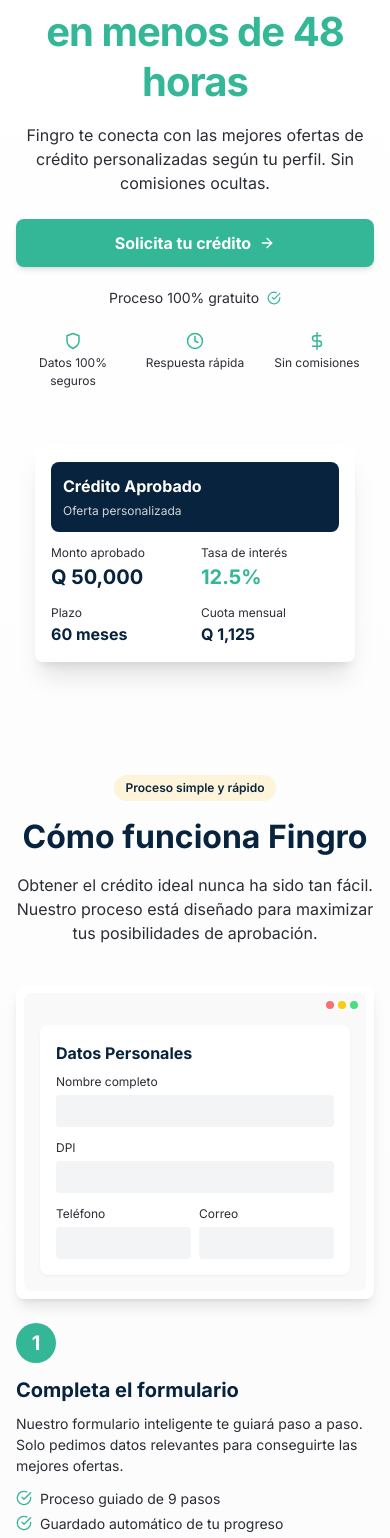
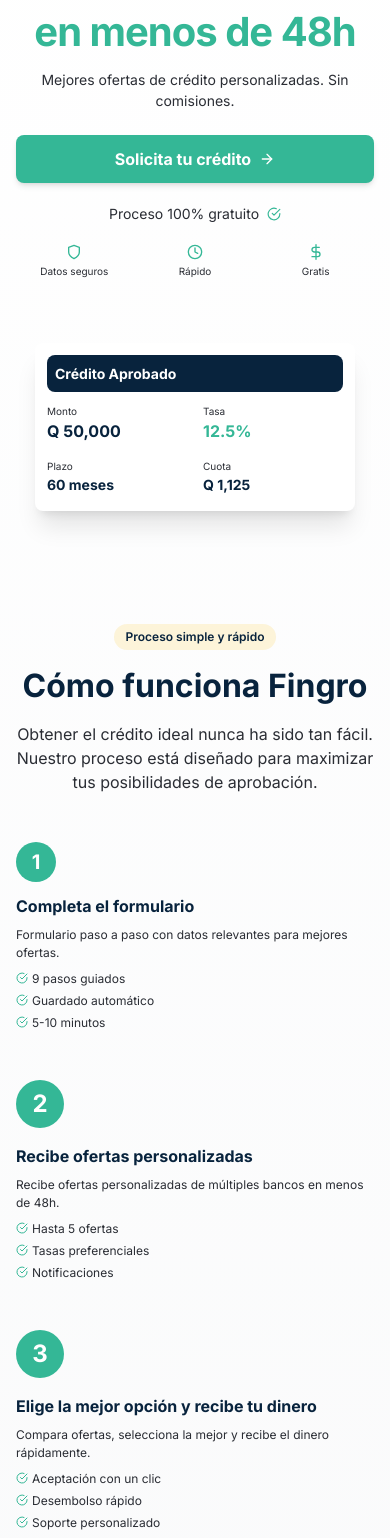
Before and after one commit to Fingroai/Fingro-landingpage, a Next.js app in the folder frontend/: page / in a window 390 px wide. Shown: the part 260-1798 px from the top of the page. Built offline with nearby package versions, Linux system fonts and the light colour scheme.

Commit message:
Mejora diseño móvil: elimina ilustraciones en la sección 'Cómo funciona Fingro' en versión móvil y optimiza espaciado

```diff
--- a/frontend/pages/index.tsx
+++ b/frontend/pages/index.tsx
@@ -225,10 +225,13 @@
               </div>
               <h1 className="text-3xl sm:text-4xl md:text-5xl font-bold text-primary-dark tracking-tight leading-tight">
                 <span className="block">Encuentra tu crédito ideal</span>
-                <span className="block text-primary-green">en menos de 48 horas</span>
+                <span className="block text-primary-green">en menos de 48h</span>
               </h1>
-              <p className="mt-4 sm:mt-6 text-base sm:text-lg md:text-xl text-secondary-text">
+              <p className="mt-4 sm:mt-6 text-base sm:text-lg md:text-xl text-secondary-text hidden sm:block">
                 Fingro te conecta con las mejores ofertas de crédito personalizadas según tu perfil. Sin comisiones ocultas.
+              </p>
+              <p className="mt-3 text-sm text-secondary-text sm:hidden">
+                Mejores ofertas de crédito personalizadas. Sin comisiones.
               </p>
 
               <div className="mt-6 sm:mt-8 flex flex-col sm:flex-row gap-3 sm:gap-4">
@@ -245,45 +248,44 @@
                 </div>
               </div>
 
-              <div className="mt-6 sm:mt-8 grid grid-cols-3 gap-2 sm:gap-4">
+              <div className="mt-5 sm:mt-8 grid grid-cols-3 gap-1 sm:gap-4">
                 <div className="flex flex-col sm:flex-row items-center sm:items-start text-center sm:text-left">
-                  <span className="text-primary-green mb-1 sm:mb-0 sm:mr-2"><FiShield size={18} /></span>
-                  <span className="text-xs sm:text-sm">Datos 100% seguros</span>
+                  <span className="text-primary-green mb-1 sm:mb-0 sm:mr-2"><FiShield size={16} /></span>
+                  <span className="text-[10px] sm:text-sm">Datos seguros</span>
                 </div>
                 <div className="flex flex-col sm:flex-row items-center sm:items-start text-center sm:text-left">
-                  <span className="text-primary-green mb-1 sm:mb-0 sm:mr-2"><FiClock size={18} /></span>
-                  <span className="text-xs sm:text-sm">Respuesta rápida</span>
+                  <span className="text-primary-green mb-1 sm:mb-0 sm:mr-2"><FiClock size={16} /></span>
+                  <span className="text-[10px] sm:text-sm">Rápido</span>
                 </div>
                 <div className="flex flex-col sm:flex-row items-center sm:items-start text-center sm:text-left">
-                  <span className="text-primary-green mb-1 sm:mb-0 sm:mr-2"><FiDollarSign size={18} /></span>
-                  <span className="text-xs sm:text-sm">Sin comisiones</span>
+                  <span className="text-primary-green mb-1 sm:mb-0 sm:mr-2"><FiDollarSign size={16} /></span>
+                  <span className="text-[10px] sm:text-sm">Gratis</span>
                 </div>
               </div>
             </div>
 
             {/* Versión móvil de la tarjeta de crédito */}
-            <div className="relative block md:hidden mt-6">
-              <div className="bg-white p-4 rounded-lg shadow-xl mx-auto max-w-xs">
-                <div className="bg-primary-dark p-3 rounded-lg text-white mb-3">
-                  <h3 className="font-bold text-base mb-1">Crédito Aprobado</h3>
-                  <p className="text-xs opacity-80">Oferta personalizada</p>
+            <div className="relative block md:hidden mt-8">
+              <div className="bg-white p-3 rounded-lg shadow-xl mx-auto max-w-xs">
+                <div className="bg-primary-dark p-2 rounded-lg text-white mb-2">
+                  <h3 className="font-bold text-sm">Crédito Aprobado</h3>
                 </div>
-                <div className="grid grid-cols-2 gap-3">
+                <div className="grid grid-cols-2 gap-4 py-1">
                   <div>
-                    <p className="text-xs text-secondary-text">Monto aprobado</p>
-                    <p className="text-lg font-bold text-primary-dark">Q 50,000</p>
+                    <p className="text-[10px] text-secondary-text">Monto</p>
+                    <p className="text-base font-bold text-primary-dark">Q 50,000</p>
                   </div>
                   <div>
-                    <p className="text-xs text-secondary-text">Tasa de interés</p>
-                    <p className="text-lg font-bold text-primary-green">12.5%</p>
+                    <p className="text-[10px] text-secondary-text">Tasa</p>
+                    <p className="text-base font-bold text-primary-green">12.5%</p>
                   </div>
                   <div>
-                    <p className="text-xs text-secondary-text">Plazo</p>
-                    <p className="text-base font-bold text-primary-dark">60 meses</p>
+                    <p className="text-[10px] text-secondary-text">Plazo</p>
+                    <p className="text-sm font-bold text-primary-dark">60 meses</p>
                   </div>
                   <div>
-                    <p className="text-xs text-secondary-text">Cuota mensual</p>
-                    <p className="text-base font-bold text-primary-dark">Q 1,125</p>
+                    <p className="text-[10px] text-secondary-text">Cuota</p>
+                    <p className="text-sm font-bold text-primary-dark">Q 1,125</p>
                   </div>
                 </div>
               </div>
@@ -346,35 +348,40 @@
             <div className="hidden md:block absolute top-24 left-1/2 w-0.5 h-[calc(100%-120px)] bg-primary-green bg-opacity-30 -translate-x-1/2"></div>
 
             <div className="space-y-12 md:space-y-24 relative">
+              {/* Mensaje de advertencia para desarrollo - eliminar en producción */}
+              <div className="hidden">Las ilustraciones del proceso han sido eliminadas en la versión móvil</div>
               {/* Step 1 */}
               <div className="grid grid-cols-1 md:grid-cols-2 gap-6 sm:gap-8 items-center">
-                <div className="order-2 md:order-1">
+                <div className="order-1 md:order-1">
                   <div className="flex items-center mb-3 sm:mb-4">
                     <div className="w-10 h-10 sm:w-12 sm:h-12 bg-primary-green rounded-full flex items-center justify-center text-white font-bold text-lg sm:text-xl z-10">
                       1
                     </div>
                     <div className="h-0.5 w-8 sm:w-12 bg-primary-green ml-3 sm:ml-4 hidden md:block"></div>
                   </div>
-                  <h3 className="title-medium text-lg sm:text-xl mb-2 sm:mb-3">Completa el formulario</h3>
-                  <p className="text-sm sm:text-base text-secondary-text mb-3 sm:mb-4">
+                  <h3 className="title-medium text-base sm:text-xl mb-2 sm:mb-3">Completa el formulario</h3>
+                  <p className="text-xs sm:text-base text-secondary-text mb-3 sm:mb-4 hidden sm:block">
                     Nuestro formulario inteligente te guiará paso a paso. Solo pedimos datos relevantes para conseguirte las mejores ofertas.
+                  </p>
+                  <p className="text-xs text-secondary-text mb-2 sm:hidden">
+                    Formulario paso a paso con datos relevantes para mejores ofertas.
                   </p>
                   <ul className="space-y-1 sm:space-y-2">
                     <li className="flex items-start">
-                      <span className="text-primary-green mr-2 mt-0.5"><FiCheckCircle size={16} /></span>
-                      <span className="text-sm sm:text-base">Proceso guiado de 9 pasos</span>
+                      <span className="text-primary-green mr-1 sm:mr-2 mt-0.5"><FiCheckCircle size={12} /></span>
+                      <span className="text-xs sm:text-base">9 pasos guiados</span>
                     </li>
                     <li className="flex items-start">
-                      <span className="text-primary-green mr-2 mt-0.5"><FiCheckCircle size={16} /></span>
-                      <span className="text-sm sm:text-base">Guardado automático de tu progreso</span>
+                      <span className="text-primary-green mr-1 sm:mr-2 mt-0.5"><FiCheckCircle size={12} /></span>
+                      <span className="text-xs sm:text-base">Guardado automático</span>
                     </li>
                     <li className="flex items-start">
-                      <span className="text-primary-green mr-2 mt-0.5"><FiCheckCircle size={16} /></span>
-                      <span className="text-sm sm:text-base">Tiempo estimado: 5-10 minutos</span>
+                      <span className="text-primary-green mr-1 sm:mr-2 mt-0.5"><FiCheckCircle size={12} /></span>
+                      <span className="text-xs sm:text-base">5-10 minutos</span>
                     </li>
                   </ul>
                 </div>
-                <div className="order-1 md:order-2 bg-white p-2 rounded-lg shadow-lg mx-auto w-full max-w-sm md:max-w-none">
+                <div className="order-1 md:order-2 bg-white p-2 rounded-lg shadow-lg mx-auto w-full max-w-sm md:max-w-none hidden md:block">
                   <div className="bg-secondary-grey bg-opacity-50 rounded-lg p-4 sm:p-6 relative">
                     <div className="absolute top-2 right-2 flex space-x-1">
                       <div className="w-2 h-2 sm:w-3 sm:h-3 bg-red-400 rounded-full"></div>
@@ -412,33 +419,36 @@
 
               {/* Step 2 */}
               <div className="grid grid-cols-1 md:grid-cols-2 gap-8 items-center">
-                <div className="md:order-2">
+                <div className="order-1 md:order-2">
                   <div className="flex items-center mb-4 md:justify-end">
                     <div className="hidden md:block h-0.5 w-12 bg-primary-green mr-4"></div>
                     <div className="w-12 h-12 bg-primary-green rounded-full flex items-center justify-center text-white font-bold text-xl z-10">
                       2
                     </div>
                   </div>
-                  <h3 className="title-medium mb-3">Recibe ofertas personalizadas</h3>
-                  <p className="text-secondary-text mb-4">
+                  <h3 className="title-medium text-base sm:text-xl mb-2 sm:mb-3">Recibe ofertas personalizadas</h3>
+                  <p className="text-xs sm:text-base text-secondary-text mb-2 sm:mb-4 hidden sm:block">
                     Nuestro algoritmo analiza tu perfil y lo presenta a múltiples bancos. Recibirás ofertas personalizadas con tasas preferenciales en menos de 48 horas.
                   </p>
-                  <ul className="space-y-2">
+                  <p className="text-xs text-secondary-text mb-2 sm:hidden">
+                    Recibe ofertas personalizadas de múltiples bancos en menos de 48h.
+                  </p>
+                  <ul className="space-y-1 sm:space-y-2">
                     <li className="flex items-start">
-                      <span className="text-primary-green mr-2 mt-1"><FiCheckCircle /></span>
-                      <span>Comparación de hasta 5 ofertas diferentes</span>
+                      <span className="text-primary-green mr-1 sm:mr-2 mt-0.5"><FiCheckCircle size={12} /></span>
+                      <span className="text-xs sm:text-base">Hasta 5 ofertas</span>
                     </li>
                     <li className="flex items-start">
-                      <span className="text-primary-green mr-2 mt-1"><FiCheckCircle /></span>
-                      <span>Tasas de interés preferenciales</span>
+                      <span className="text-primary-green mr-1 sm:mr-2 mt-0.5"><FiCheckCircle size={12} /></span>
+                      <span className="text-xs sm:text-base">Tasas preferenciales</span>
                     </li>
                     <li className="flex items-start">
-                      <span className="text-primary-green mr-2 mt-1"><FiCheckCircle /></span>
-                      <span>Notificación por correo y SMS</span>
+                      <span className="text-primary-green mr-1 sm:mr-2 mt-0.5"><FiCheckCircle size={12} /></span>
+                      <span className="text-xs sm:text-base">Notificaciones</span>
                     </li>
                   </ul>
                 </div>
-                <div className="md:order-1">
+                <div className="md:order-1 hidden md:block">
                   <div className="bg-white p-4 rounded-lg shadow-lg">
                     <div className="flex justify-between items-center mb-4">
                       <h4 className="font-bold text-primary-dark">Tus Ofertas (3)</h4>
@@ -485,29 +495,32 @@
 
               {/* Step 3 */}
               <div className="grid grid-cols-1 md:grid-cols-2 gap-8 items-center">
-                <div className="order-2 md:order-1">
+                <div className="order-1 md:order-1">
                   <div className="flex items-center mb-4">
                     <div className="w-12 h-12 bg-primary-green rounded-full flex items-center justify-center text-white font-bold text-xl z-10">
                       3
                     </div>
                     <div className="h-0.5 w-12 bg-primary-green ml-4 hidden md:block"></div>
                   </div>
-                  <h3 className="title-medium mb-3">Elige la mejor opción y recibe tu dinero</h3>
-                  <p className="text-secondary-text mb-4">
+                  <h3 className="title-medium text-base sm:text-xl mb-2 sm:mb-3">Elige la mejor opción y recibe tu dinero</h3>
+                  <p className="text-xs sm:text-base text-secondary-text mb-2 sm:mb-4 hidden sm:block">
                     Compara todas las ofertas y selecciona la que mejor se adapte a tus necesidades. Una vez aceptada, el banco se pondrá en contacto contigo para finalizar el proceso.
                   </p>
-                  <ul className="space-y-2">
+                  <p className="text-xs text-secondary-text mb-2 sm:hidden">
+                    Compara ofertas, selecciona la mejor y recibe el dinero rápidamente.
+                  </p>
+                  <ul className="space-y-1 sm:space-y-2">
                     <li className="flex items-start">
-                      <span className="text-primary-green mr-2 mt-1"><FiCheckCircle /></span>
-                      <span>Aceptación con un solo clic</span>
+                      <span className="text-primary-green mr-1 sm:mr-2 mt-0.5"><FiCheckCircle size={12} /></span>
+                      <span className="text-xs sm:text-base">Aceptación con un clic</span>
                     </li>
                     <li className="flex items-start">
-                      <span className="text-primary-green mr-2 mt-1"><FiCheckCircle /></span>
-                      <span>Desembolso rápido a tu cuenta</span>
+                      <span className="text-primary-green mr-1 sm:mr-2 mt-0.5"><FiCheckCircle size={12} /></span>
+                      <span className="text-xs sm:text-base">Desembolso rápido</span>
                     </li>
                     <li className="flex items-start">
-                      <span className="text-primary-green mr-2 mt-1"><FiCheckCircle /></span>
-                      <span>Soporte personalizado en todo momento</span>
+                      <span className="text-primary-green mr-1 sm:mr-2 mt-0.5"><FiCheckCircle size={12} /></span>
+                      <span className="text-xs sm:text-base">Soporte personalizado</span>
                     </li>
                   </ul>
                   <div className="mt-6">
@@ -520,7 +533,7 @@
                     </button>
                   </div>
                 </div>
-                <div className="order-1 md:order-2">
+                <div className="order-1 md:order-2 hidden md:block">
                   <div className="bg-white p-4 rounded-lg shadow-lg">
                     <div className="bg-primary-dark text-white p-4 rounded-lg">
                       <div className="flex justify-between items-center">
@@ -583,8 +596,8 @@
                   </div>
                   <h3 className="title-small text-base sm:text-lg font-semibold">¿Es gratis usar Fingro?</h3>
                 </div>
-                <p className="text-sm sm:text-base text-secondary-text">
-                  <span className="font-bold text-primary-dark">Sí, es 100% gratuito</span>. Fingro no cobra comisiones a los usuarios. Nuestros ingresos provienen de comisiones pagadas por instituciones financieras cuando eliges una oferta.
+                <p className="text-xs sm:text-base text-secondary-text">
+                  <span className="font-bold text-primary-dark">Sí, es 100% gratuito</span>. Fingro no cobra comisiones a los usuarios. Nuestros ingresos provienen de las instituciones financieras.
                 </p>
               </div>
             </div>
@@ -597,8 +610,8 @@
                   </div>
                   <h3 className="title-small text-base sm:text-lg font-semibold">¿Cuánto tiempo toma recibir ofertas?</h3>
                 </div>
-                <p className="text-sm sm:text-base text-secondary-text">
-                  Una vez completado el formulario, recibirás ofertas personalizadas en <span className="font-bold text-primary-dark">24 a 48 horas hábiles</span>. Nuestro sistema trabaja rápidamente para conectarte con las mejores opciones.
+                <p className="text-xs sm:text-base text-secondary-text">
+                  Recibirás ofertas personalizadas en <span className="font-bold text-primary-dark">24 a 48 horas</span> después de completar el formulario.
                 </p>
               </div>
             </div>
@@ -715,11 +728,14 @@
 
           <div className="relative z-10 grid grid-cols-1 md:grid-cols-2 gap-6 sm:gap-8 items-center">
             <div className="text-white">
-              <h2 className="text-2xl sm:text-3xl md:text-4xl font-bold mb-4 sm:mb-6 leading-tight">
-                ¿Listo para encontrar el crédito que necesitas?
+              <h2 className="text-xl sm:text-3xl md:text-4xl font-bold mb-3 sm:mb-6 leading-tight">
+                ¿Listo para tu crédito ideal?
               </h2>
-              <p className="text-base sm:text-lg md:text-xl opacity-90 mb-6 sm:mb-8">
+              <p className="text-sm sm:text-lg md:text-xl opacity-90 mb-4 sm:mb-8 hidden sm:block">
                 Únete a los miles de guatemaltecos que ya encontraron su crédito ideal con Fingro. El proceso es simple, rápido y totalmente gratuito.
+              </p>
+              <p className="text-xs opacity-90 mb-4 sm:hidden">
+                Proceso simple, rápido y totalmente gratuito.
               </p>
 
               <div className="flex flex-col sm:flex-row gap-4">
@@ -757,14 +773,14 @@
                 </div>
               </div>
 
-              <div className="space-y-3 sm:space-y-4">
+              <div className="space-y-2 sm:space-y-4">
                 <div>
-                  <label className="block text-xs sm:text-sm text-secondary-text mb-1">¿Cuánto necesitas?</label>
+                  <label className="block text-[10px] sm:text-sm text-secondary-text mb-1">¿Cuánto necesitas?</label>
                   <div className="relative">
-                    <span className="absolute left-3 top-1/2 -translate-y-1/2 font-bold text-sm sm:text-base">Q</span>
+                    <span className="absolute left-3 top-1/2 -translate-y-1/2 font-bold text-xs sm:text-base">Q</span>
                     <input
                       type="text"
-                      className="form-input pl-8 text-sm sm:text-base py-2 sm:py-2.5 w-full"
+                      className="form-input pl-7 text-sm sm:text-base py-1.5 sm:py-2.5 w-full"
                       placeholder="50,000"
                       value={montoFormateado}
                       onChange={handleMontoChange}
@@ -774,12 +790,12 @@
                 </div>
 
                 <div>
-                  <label className="block text-xs sm:text-sm text-secondary-text mb-1">Plazo (meses)</label>
+                  <label className="block text-[10px] sm:text-sm text-secondary-text mb-1">Plazo (meses)</label>
                   <div className="grid grid-cols-3 gap-1 sm:gap-2">
                     {[24, 36, 48, 60, 72, 84].map((month, i) => (
                       <div
                         key={i}
-                        className={`text-center py-1.5 sm:py-2 border rounded-md cursor-pointer text-xs sm:text-sm ${month === plazoMeses ? 'bg-primary-green text-white border-primary-green' : 'border-secondary-grey hover:border-primary-green'}`}
+                        className={`text-center py-1 sm:py-2 border rounded-md cursor-pointer text-[10px] sm:text-sm ${month === plazoMeses ? 'bg-primary-green text-white border-primary-green' : 'border-secondary-grey hover:border-primary-green'}`}
                         onClick={() => handlePlazoSelect(month)}
                       >
                         {month}
@@ -788,10 +804,10 @@
                   </div>
                 </div>
 
-                <div className="pt-3 sm:pt-4 border-t">
+                <div className="pt-2 sm:pt-4 border-t">
                   <div className="flex justify-between mb-1 sm:mb-2">
-                    <p className="text-secondary-text text-xs sm:text-sm">Cuota estimada:</p>
-                    <p className="font-bold text-primary-dark text-sm sm:text-base">Q {cuotaMensual.toLocaleString()} /mes</p>
+                    <p className="text-secondary-text text-[10px] sm:text-sm">Cuota estimada:</p>
+                    <p className="font-bold text-primary-dark text-xs sm:text-base">Q {cuotaMensual.toLocaleString()}/mes</p>
                   </div>
                   <div>
                     <label className="block text-xs sm:text-sm text-secondary-text mb-1">Tasa de interés (%)</label>
```
